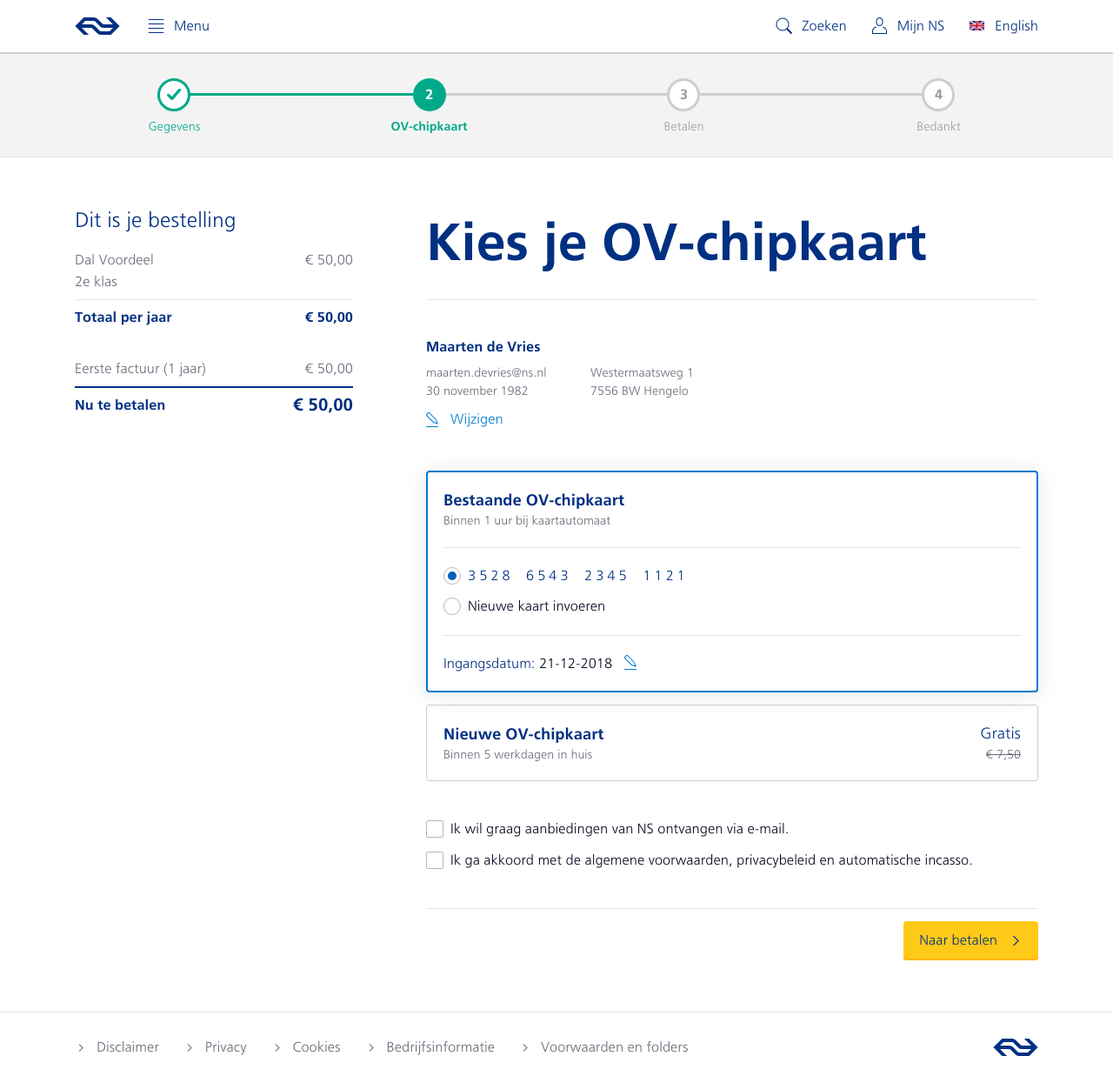
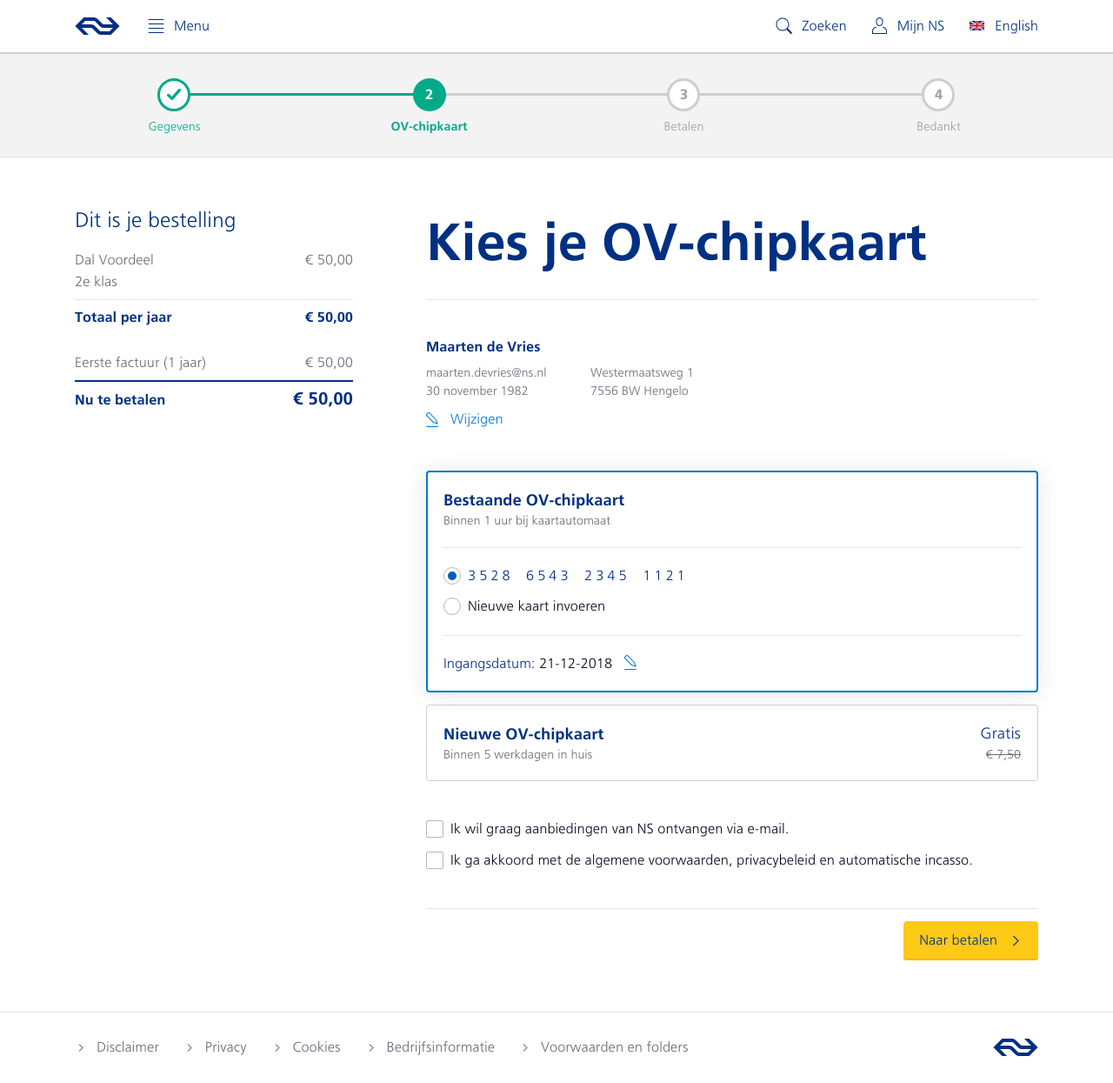
Before and after one commit to tdenheld/ns-ros, a Jekyll site: the page built from bestellen/ov-chipkaart.html, in a window 1280 px wide and 1245 px high. Shown: the whole window at 87% size. Built offline with Jekyll 4.4.1, drawn with Linux system fonts in a browser that asks for light colours.

Commit message:
refine receipt | add fade in left to overlay

```diff
--- a/_includes/receipt.html
+++ b/_includes/receipt.html
@@ -2,27 +2,27 @@
 
     {% if include.option %}
     <h3 class="f24 mb-3">Dit is je bestelling</h3>
-    <div class="g g-1-m gap-2 mb-0">
+    <div class="g g-1-m gap-2 items-baseline mb-0">
         <div class="f-grey-4">Dal Voordeel</div>
         <div class="f-grey-4 txt-r">€ 50,00</div>
     </div>
-    <div class="g g-1-m gap-2 mb-1">
+    <div class="g g-1-m gap-2 items-baseline mb-1">
         <div class="f-grey-4">2e klas</div>
         <div class="f-grey-4 txt-r"></div>
     </div>
     <div class="bo-b mb-1"></div>
     {% endif %}
 
-    <div class="g g-1-m gap-2 mb-5">
+    <div class="g g-1-m gap-2 items-baseline mb-4">
         <div class="f-blue fw-b">Totaal per jaar</div>
         <div class="f-blue fw-b txt-r">€ 50,00</div>
     </div>
-    <div class="g g-1-m gap-2 mb-1">
+    <div class="g g-1-m gap-2 items-baseline mb-1">
         <div class="f-grey-4">Eerste factuur (1 jaar)</div>
         <div class="f-grey-4 txt-r">€ 50,00</div>
     </div>
     <div class="bo-b-blue-2px mb-1"></div>
-    <div class="g g-1-m gap-2">
+    <div class="g g-1-m gap-2 items-baseline">
         <div class="f-blue fw-b">Nu te betalen</div>
         <div class="f-blue fw-b f20 txt-r">€ 50,00</div>
     </div>
--- a/_sass/generic.overrides.scss
+++ b/_sass/generic.overrides.scss
@@ -64,6 +64,10 @@
 }
 
 .overlay__contentPositioner {
+    @extend .a;
+    @extend .a-fi-right;
+    @extend .a-dur-350;
+
     @include sm-max {
         margin: auto;
         width: 100%;
@@ -78,6 +82,8 @@
         background-color: $ns-white;
     }
 }
+
+
 
 
 // extra ovr-classes
```
Also changed, not shown: 3 other files.
